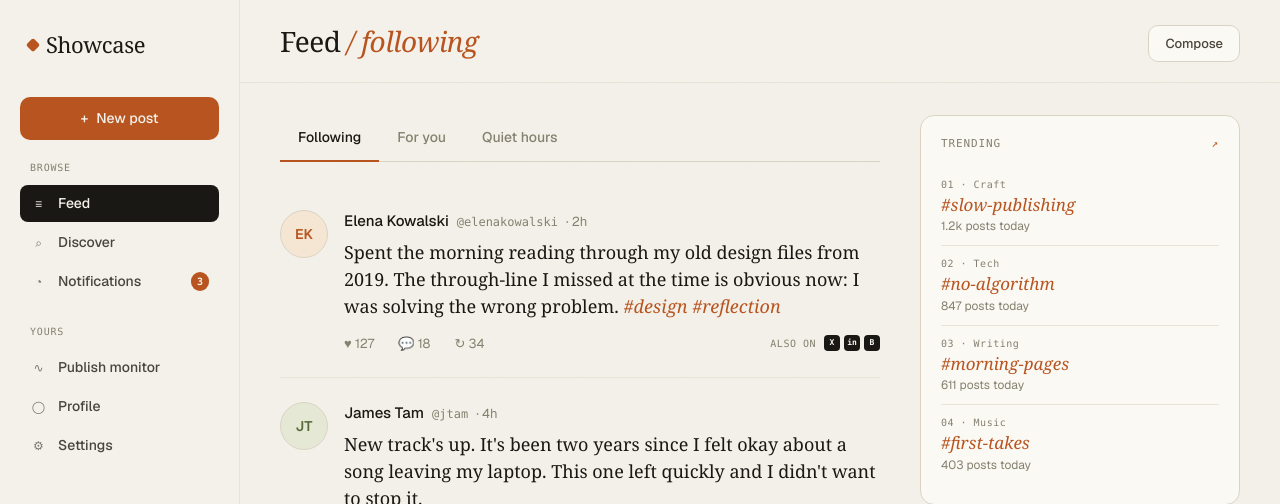
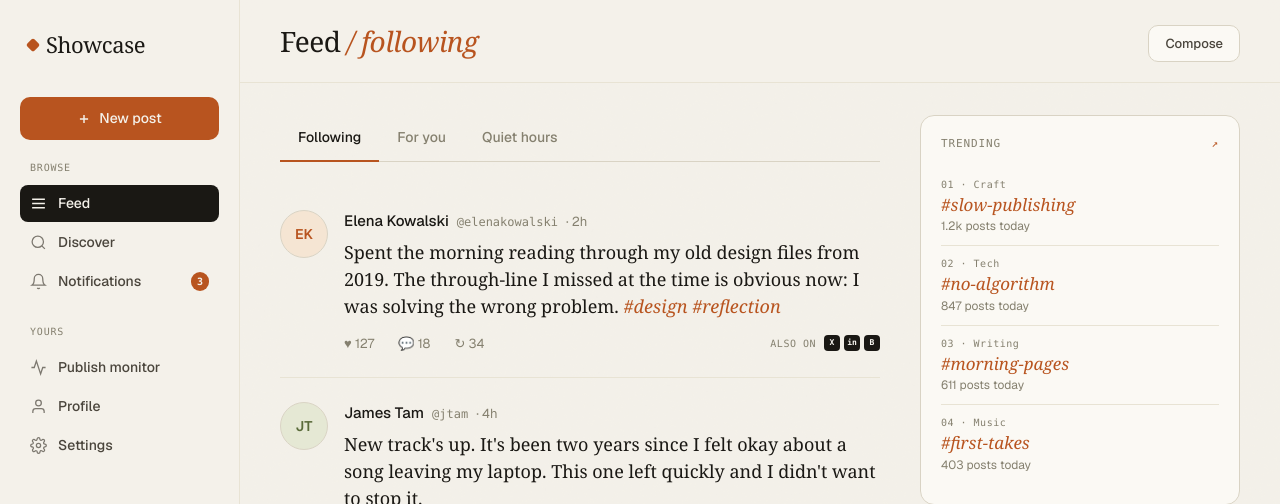
Before and after one commit to prelyst/showcase, a Next.js app: page /showcase/feed in a window 1280 px wide. Shown: the top 504 px of the page. Built offline with nearby package versions, Linux system fonts and the light colour scheme.

Commit message:
Improve navigation fidelity and docs

```diff
--- a/app/page.tsx
+++ b/app/page.tsx
@@ -95,7 +95,7 @@ export default function Home() {
               <a href="#" className="hidden rounded-full px-[14px] py-2 text-[14px] font-medium text-[#4A453C] hover:text-[#1A1814] sm:inline-flex">
                 Sign in
               </a>
-              <Link href="/showcase-app.html" className="inline-flex items-center gap-[6px] rounded-full bg-[#1A1814] px-[18px] py-[9px] text-[14px] font-medium text-[#F4F1EA] transition hover:-translate-y-px hover:bg-[#B8541F]">
+              <Link href="/showcase/feed" className="inline-flex items-center gap-[6px] rounded-full bg-[#1A1814] px-[18px] py-[9px] text-[14px] font-medium text-[#F4F1EA] transition hover:-translate-y-px hover:bg-[#B8541F]">
                 Open app →
               </Link>
             </div>
@@ -123,7 +123,7 @@ export default function Home() {
                 Start publishing — it&apos;s free
                 <span>→</span>
               </a>
-              <Link href="/showcase-app.html" className="inline-flex items-center gap-2 rounded-full border border-[#D9D3C4] bg-[#FBF9F4] px-5 py-[14px] text-[15px] font-medium text-[#1A1814] transition hover:border-[#85806F] hover:bg-[#F4F1EA] max-md:w-full max-md:justify-center">
+              <Link href="/showcase/feed" className="inline-flex items-center gap-2 rounded-full border border-[#D9D3C4] bg-[#FBF9F4] px-5 py-[14px] text-[15px] font-medium text-[#1A1814] transition hover:border-[#85806F] hover:bg-[#F4F1EA] max-md:w-full max-md:justify-center">
                 See the app
               </Link>
             </div>
@@ -438,7 +438,7 @@ export default function Home() {
             <p className="mx-auto mb-10 max-w-[580px] text-[19px] leading-[1.55] text-[#4A453C]">Join 12,400 creators using Showcase to build a portfolio that grows every time they post. Free to start. Takes 90 seconds.</p>
             <div className="flex flex-wrap items-center justify-center gap-[10px] max-md:flex-col">
               <a href="#" className="inline-flex items-center gap-2 rounded-full bg-[#B8541F] px-[26px] py-[14px] text-[15px] font-medium text-[#F4F1EA] transition hover:-translate-y-px hover:bg-[#1A1814] max-md:w-full max-md:justify-center">Start publishing free →</a>
-              <Link href="/showcase-app.html" className="inline-flex items-center gap-2 rounded-full border border-[#D9D3C4] bg-[#FBF9F4] px-5 py-[14px] text-[15px] font-medium text-[#1A1814] transition hover:border-[#85806F] hover:bg-[#F4F1EA] max-md:w-full max-md:justify-center">Explore the app</Link>
+              <Link href="/showcase/feed" className="inline-flex items-center gap-2 rounded-full border border-[#D9D3C4] bg-[#FBF9F4] px-5 py-[14px] text-[15px] font-medium text-[#1A1814] transition hover:border-[#85806F] hover:bg-[#F4F1EA] max-md:w-full max-md:justify-center">Explore the app</Link>
             </div>
           </div>
         </section>
--- a/components/showcase-shell.tsx
+++ b/components/showcase-shell.tsx
@@ -2,18 +2,71 @@ import Link from 'next/link';
 import { ReactNode } from 'react';
 
 const browseNav = [
-  { href: '/showcase/feed', label: 'Feed', icon: '≡' },
-  { href: '/showcase/discover', label: 'Discover', icon: '⌕' },
-  { href: '/showcase/notifications', label: 'Notifications', icon: '◔', badge: '3' },
+  {
+    href: '/showcase/feed',
+    label: 'Feed',
+    icon: (
+      <svg viewBox="0 0 24 24" fill="none" stroke="currentColor" strokeWidth="1.8">
+        <path d="M3 12h18M3 6h18M3 18h18" />
+      </svg>
+    ),
+  },
+  {
+    href: '/showcase/discover',
+    label: 'Discover',
+    icon: (
+      <svg viewBox="0 0 24 24" fill="none" stroke="currentColor" strokeWidth="1.8">
+        <circle cx="11" cy="11" r="8" />
+        <path d="m21 21-4.3-4.3" />
+      </svg>
+    ),
+  },
+  {
+    href: '/showcase/notifications',
+    label: 'Notifications',
+    badge: '3',
+    icon: (
+      <svg viewBox="0 0 24 24" fill="none" stroke="currentColor" strokeWidth="1.8">
+        <path d="M6 8a6 6 0 0 1 12 0c0 7 3 9 3 9H3s3-2 3-9" />
+        <path d="M10.3 21a1.94 1.94 0 0 0 3.4 0" />
+      </svg>
+    ),
+  },
 ];
 
 const yoursNav = [
-  { href: '/showcase/monitor', label: 'Publish monitor', icon: '∿' },
-  { href: '/showcase/profile', label: 'Profile', icon: '◯' },
-  { href: '/showcase/settings', label: 'Settings', icon: '⚙' },
+  {
+    href: '/showcase/monitor',
+    label: 'Publish monitor',
+    icon: (
+      <svg viewBox="0 0 24 24" fill="none" stroke="currentColor" strokeWidth="1.8">
+        <path d="M22 12h-4l-3 9L9 3l-3 9H2" />
+      </svg>
+    ),
+  },
+  {
+    href: '/showcase/profile',
+    label: 'Profile',
+    icon: (
+      <svg viewBox="0 0 24 24" fill="none" stroke="currentColor" strokeWidth="1.8">
+        <path d="M20 21v-2a4 4 0 0 0-4-4H8a4 4 0 0 0-4 4v2" />
+        <circle cx="12" cy="7" r="4" />
+      </svg>
+    ),
+  },
+  {
+    href: '/showcase/settings',
+    label: 'Settings',
+    icon: (
+      <svg viewBox="0 0 24 24" fill="none" stroke="currentColor" strokeWidth="1.8">
+        <circle cx="12" cy="12" r="3" />
+        <path d="M19.4 15a1.7 1.7 0 0 0 .3 1.8l.1.1a2 2 0 1 1-2.8 2.8l-.1-.1a1.7 1.7 0 0 0-1.8-.3 1.7 1.7 0 0 0-1 1.5V21a2 2 0 0 1-4 0v-.1a1.7 1.7 0 0 0-1.1-1.5 1.7 1.7 0 0 0-1.8.3l-.1.1a2 2 0 1 1-2.8-2.8l.1-.1a1.7 1.7 0 0 0 .3-1.8 1.7 1.7 0 0 0-1.5-1H3a2 2 0 0 1 0-4h.1a1.7 1.7 0 0 0 1.5-1.1 1.7 1.7 0 0 0-.3-1.8l-.1-.1a2 2 0 1 1 2.8-2.8l.1.1a1.7 1.7 0 0 0 1.8.3H9a1.7 1.7 0 0 0 1-1.5V3a2 2 0 0 1 4 0v.1a1.7 1.7 0 0 0 1 1.5 1.7 1.7 0 0 0 1.8-.3l.1-.1a2 2 0 1 1 2.8 2.8l-.1.1a1.7 1.7 0 0 0-.3 1.8V9a1.7 1.7 0 0 0 1.5 1H21a2 2 0 0 1 0 4h-.1a1.7 1.7 0 0 0-1.5 1z" />
+      </svg>
+    ),
+  },
 ];
 
-function NavLink({ href, label, icon, active, badge }: { href: string; label: string; icon: string; active?: boolean; badge?: string }) {
+function NavLink({ href, label, icon, active, badge }: { href: string; label: string; icon: ReactNode; active?: boolean; badge?: string }) {
   return (
     <Link
       href={href}
@@ -21,7 +74,9 @@ function NavLink({ href, label, icon, active, badge }: { href: string; label: st
         active ? 'bg-[#1A1814] text-[#F4F1EA]' : 'text-[#4A453C] hover:bg-[#EDE8DD] hover:text-[#1A1814]'
       }`}
     >
-      <span className={`grid h-[17px] w-[17px] place-items-center text-[12px] ${active ? 'opacity-100' : 'opacity-70'}`}>{icon}</span>
+      <span className={`grid h-[17px] w-[17px] place-items-center ${active ? 'opacity-100' : 'opacity-70'} [&>svg]:h-[17px] [&>svg]:w-[17px]`}>
+        {icon}
+      </span>
       <span>{label}</span>
       {badge ? (
         <span className="ml-auto rounded-full bg-[#B8541F] px-[6px] py-[2px] font-mono text-[10px] font-semibold text-[#F4F1EA]">
@@ -53,7 +108,9 @@ export function ShowcaseShell({ title, subtitle, active, children }: { title: Re
             href="/showcase/compose"
             className="mb-5 flex items-center justify-center gap-2 rounded-[10px] bg-[#B8541F] px-[14px] py-[11px] text-[14px] font-medium text-[#F4F1EA] transition hover:-translate-y-px hover:bg-[#1A1814]"
           >
-            <span className="text-[14px]">+</span>
+            <svg viewBox="0 0 24 24" fill="none" stroke="currentColor" strokeWidth="2.5" className="h-[14px] w-[14px]">
+              <path d="M12 5v14M5 12h14" />
+            </svg>
             <span>New post</span>
           </Link>
 
```
Also changed, not shown: 1 other file (tests, documents, lock files or other folders).
